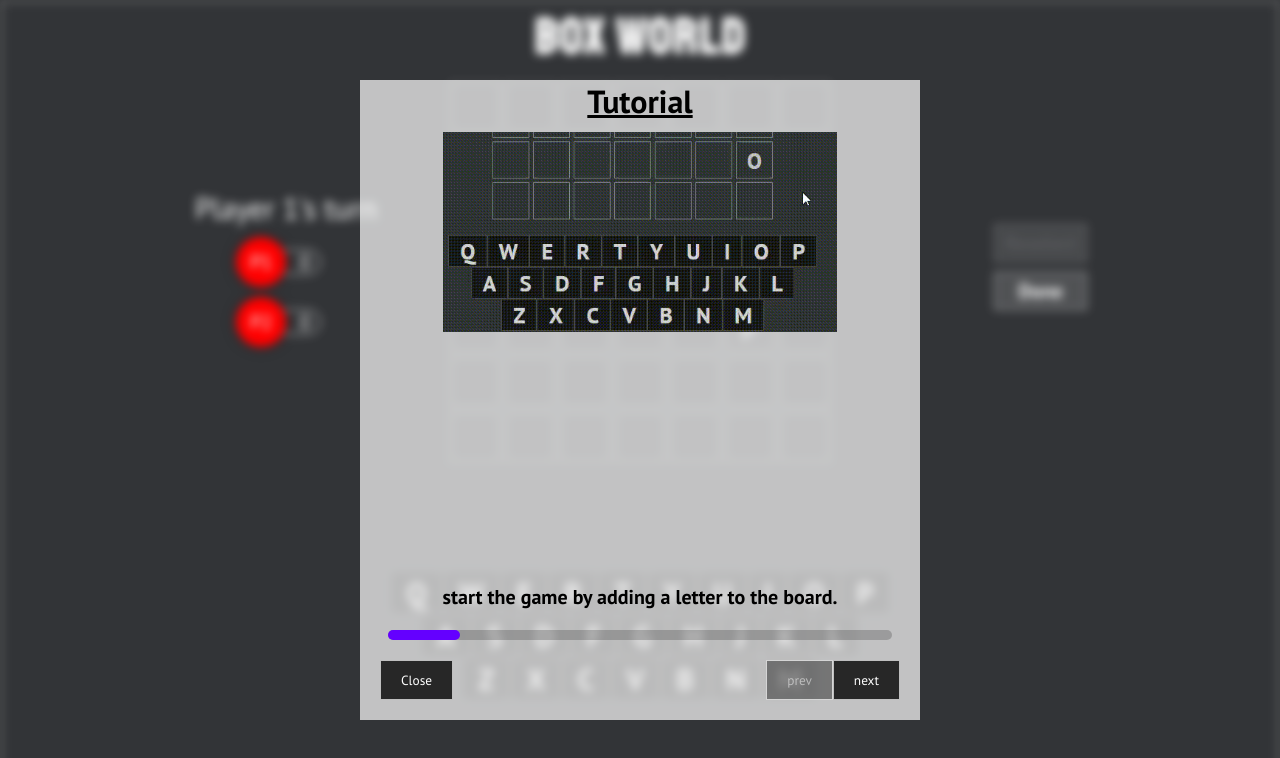
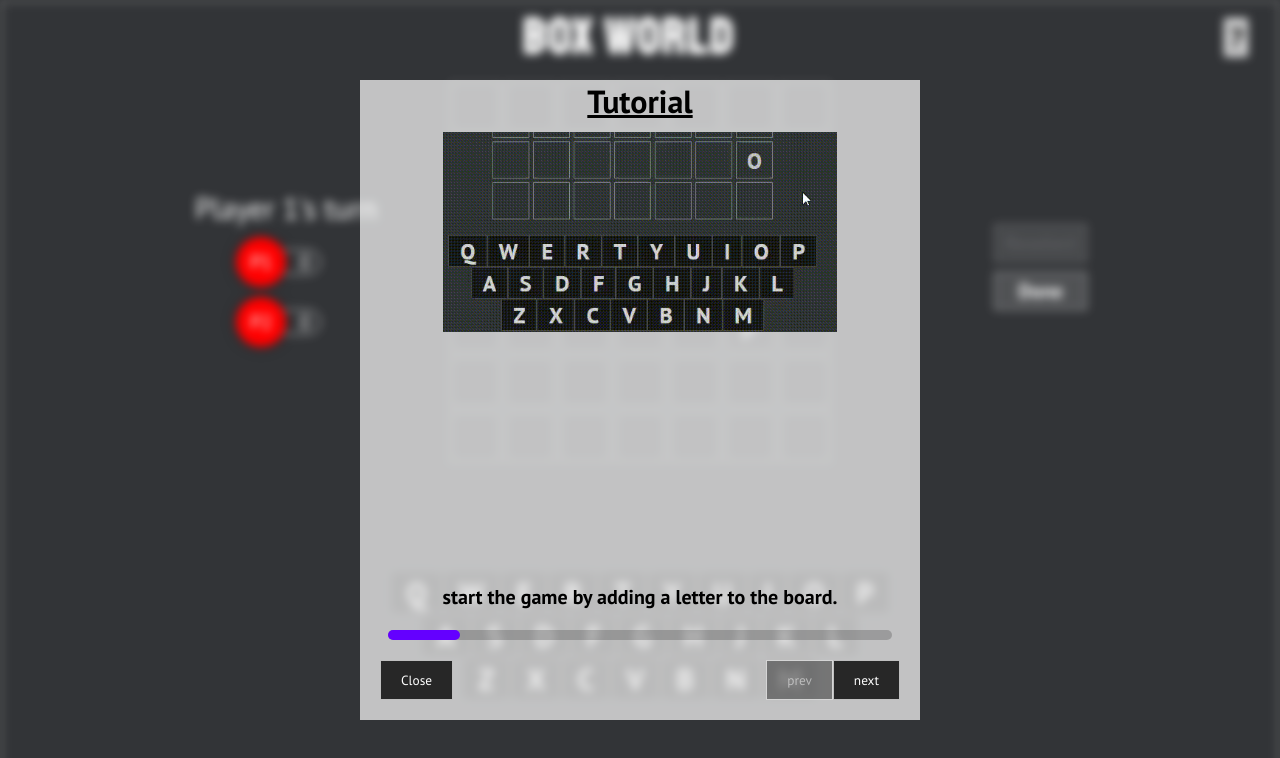
Before and after one commit to kartikth40/box_world, a React (Create React App) app: page / in a window 1280 px wide. Shown: the top 758 px of the page. Built offline with nearby package versions, Linux system fonts and the light colour scheme.

Commit message:
added tutorial button to show tutorial if players needed to know how to play the game

```diff
--- a/src/components/Header/index.jsx
+++ b/src/components/Header/index.jsx
@@ -1,10 +1,16 @@
 import React from 'react'
 import './style.css'
 
-const Header = () => {
+const Header = ({ setShowTutorial }) => {
   return (
     <header className="main-header">
+      <div className="left-header"></div>
       <div className="game-logo">Box World</div>
+      <div className="right-header">
+        <button className="tut-btn" onClick={() => setShowTutorial(true)}>
+          ?
+        </button>
+      </div>
     </header>
   )
 }
--- a/src/components/Header/style.css
+++ b/src/components/Header/style.css
@@ -2,11 +2,35 @@
   height: 70px;
   display: flex;
   align-items: center;
-  justify-content: center;
+  justify-content: space-between;
 }
 .game-logo {
+  /* border: 1px solid red; */
+
+  text-align: center;
   font-family: var(--primary-font);
   font-size: 50px;
   font-weight: bold;
   letter-spacing: 2px;
 }
+
+.left-header,
+.right-header {
+  /* border: 1px solid red; */
+  text-align: center;
+  margin: 0 30px;
+}
+
+.tut-btn {
+  font-size: 30px;
+  font-weight: 700;
+  user-select: none;
+  cursor: pointer;
+  border: none;
+  background-color: rgba(255, 255, 255, 0.8);
+  padding: 0 5px;
+}
+.tut-btn:hover {
+  background-color: rgba(255, 255, 255, 1);
+  color: rgba(0, 0, 0, 0.8);
+}
--- a/src/pages/Home/index.jsx
+++ b/src/pages/Home/index.jsx
@@ -10,8 +10,8 @@ const Home = () => {
   const [showTutorial, setShowTutorial] = useState(true)
   return (
     <>
-      <main className="page-container blur">
-        <Header />
+      <main className={`page-container ${showTutorial && 'blur'}`}>
+        <Header setShowTutorial={setShowTutorial} />
         <MiddleSection disable={disable} setDisable={setDisable} />
         <Footer disable={disable} setDisable={setDisable} />
       </main>
```
